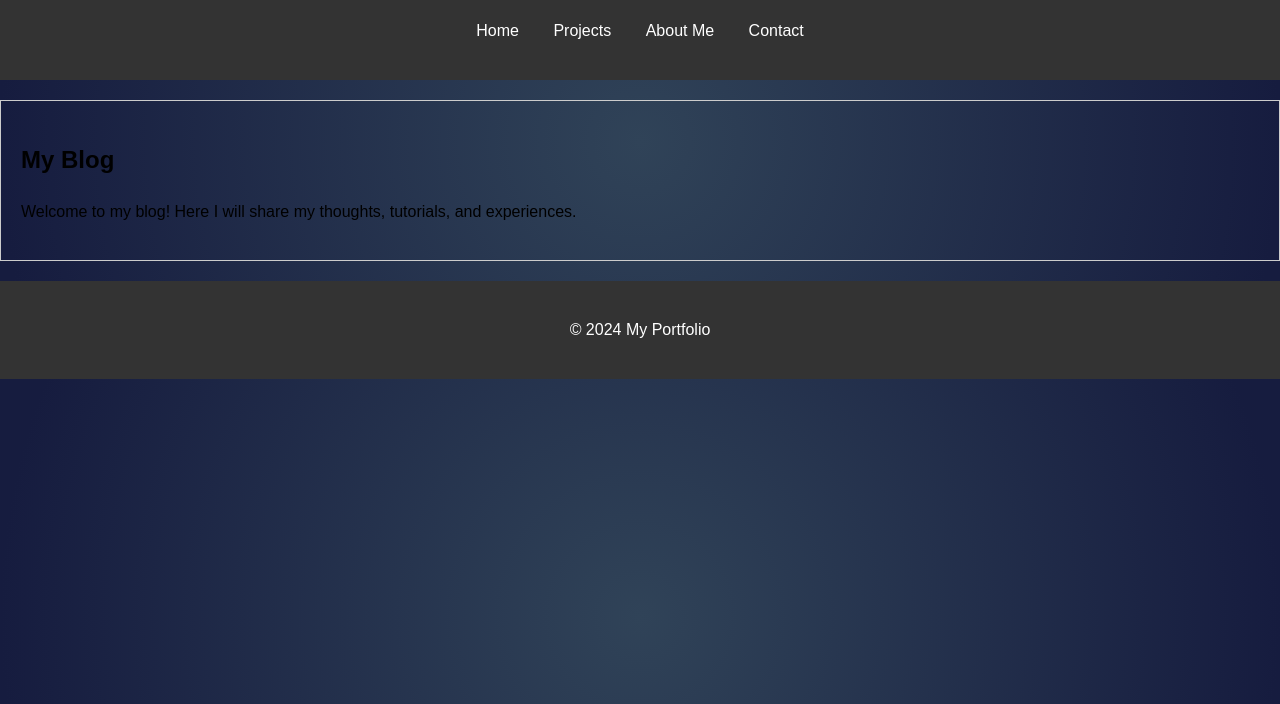
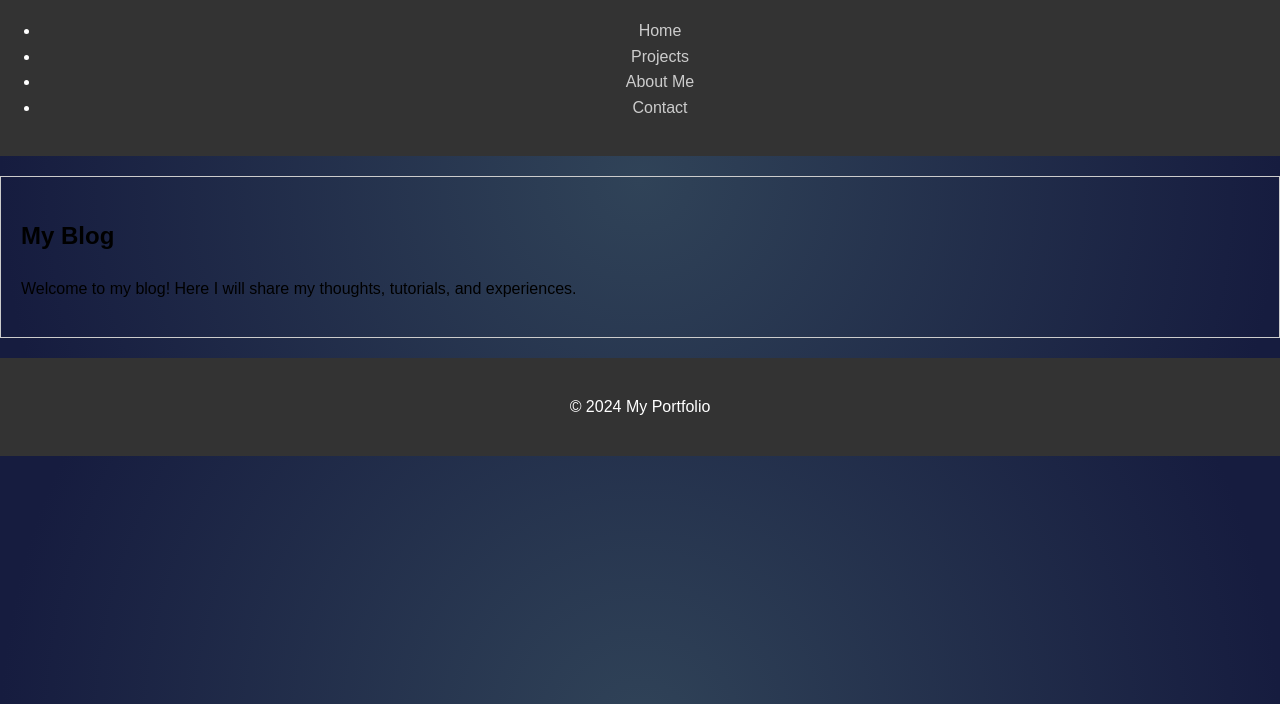
Before and after one commit to Jaime-Moranchel/Jaime-Moranchel, a plain HTML site: page blog.html in a window 1280 px wide. Shown: the part 96-800 px from the top of the page. Drawn offline with Linux system fonts and the light colour scheme.

Commit message:
maybe some changes

```diff
--- a/css/styles.css
+++ b/css/styles.css
@@ -14,20 +14,11 @@ header {
     text-align: center;
 }
 
-nav ul {
-    list-style: none;
-    padding: 0;
+header nav a {
+    color: #ccc;
+    align-content: space-around;
 }
 
-nav ul li {
-    display: inline;
-    margin: 0 15px;
-}
-
-nav ul li a {
-    color: #fff;
-    text-decoration: none;
-}
 
 section {
     padding: 20px;
```
